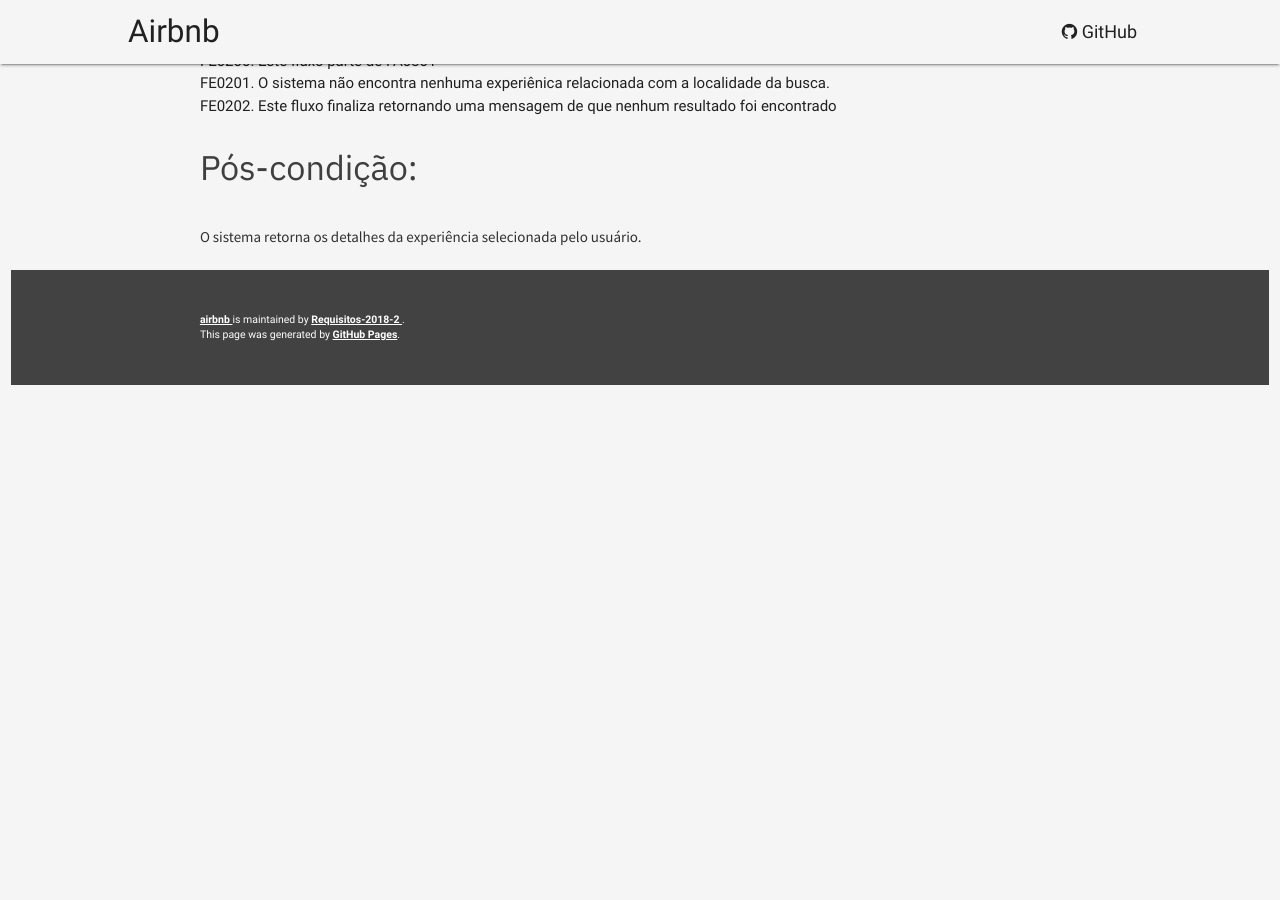
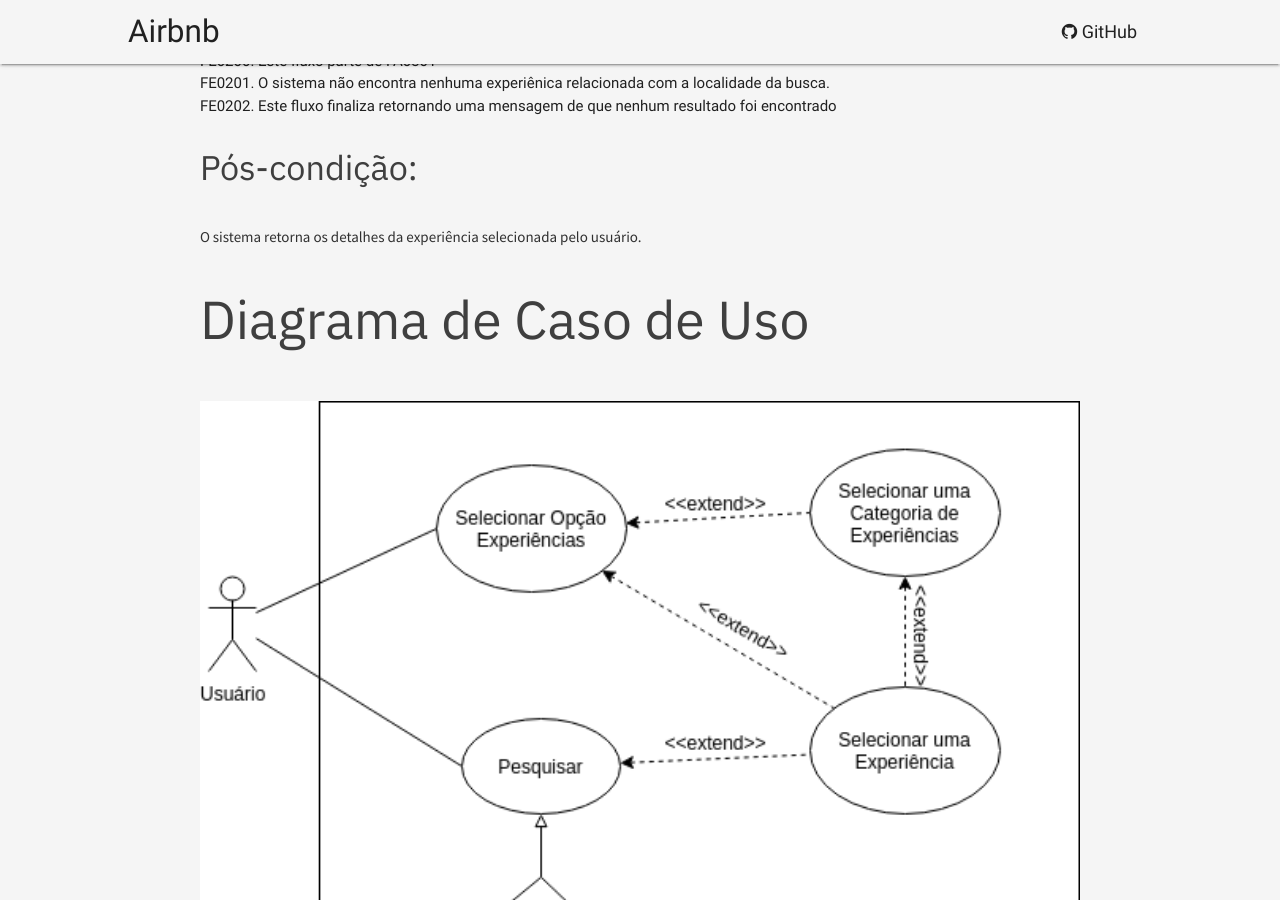
Before and after one commit to Requisitos-2018-2/airbnb, a Jekyll site: the page built from modelagem/casos_de_uso/uc13-experiencia.md, in a window 1280 px wide and 900 px high, scrolled down 1747 px. Built offline with Jekyll 4.4.1, drawn with Linux system fonts in a browser that asks for light colours; our own code applies the rules of GitHub Pages for plain Markdown files; before the commit the page ends 2152 px from its top, so only the background shows below that.

Commit message:
adicionando diagrama de caso de uso 13

```diff
--- a/modelagem/casos_de_uso/uc13-experiencia.md
+++ b/modelagem/casos_de_uso/uc13-experiencia.md
@@ -50,3 +50,8 @@
 
 #### Pós-condição:
 O sistema retorna os detalhes da experiência selecionada pelo usuário.
+
+
+## Diagrama de Caso de Uso
+
+<img src="img/Use Case Diagram 13.png" width="100%">
```
Also changed, not shown: modelagem/casos_de_uso/img/Use Case Diagram 13.png (added).
